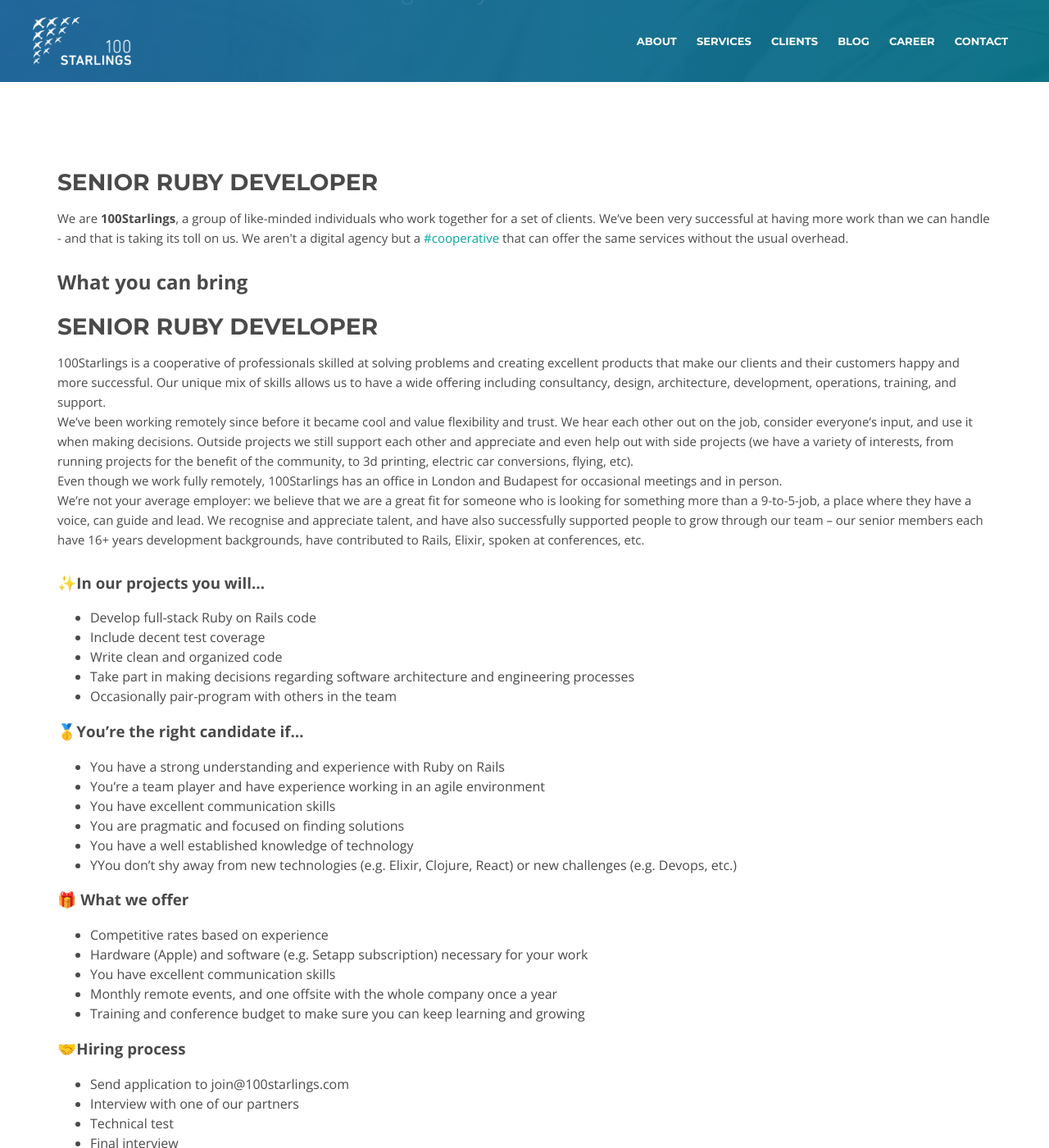
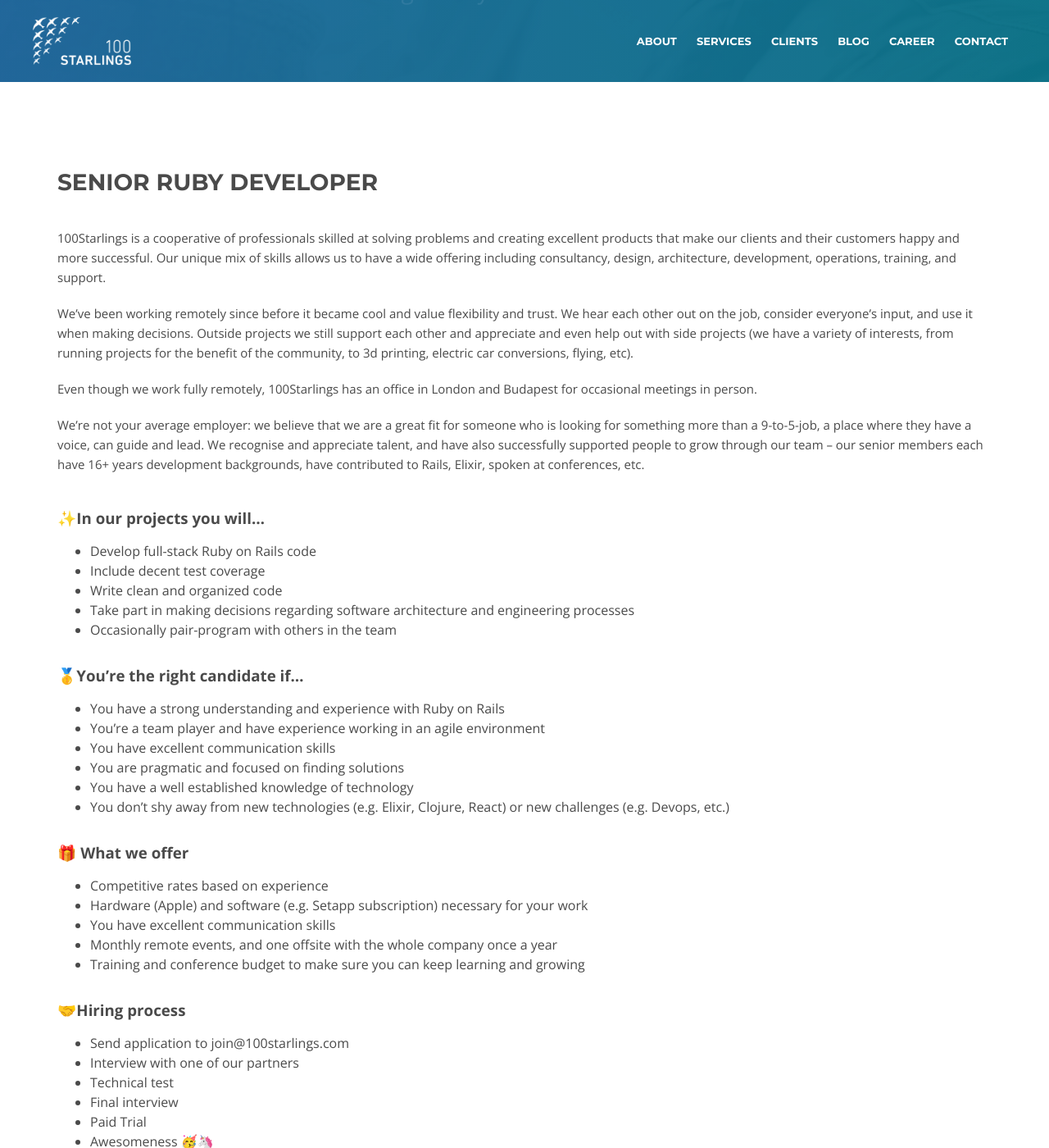
Before and after one commit to 100Starlings/100starlings.github.io, a Jekyll site: the page built from career/senior-ruby-developer.html, in a window 1280 px wide and 1400 px high, scrolled down 300 px. Shown: the whole window at 82% size. Built offline with Jekyll 4.4.1, drawn with Linux system fonts in a browser that asks for light colours; nearby versions of some CDN libraries; comment, search, counter and statistics services are not loaded; some of the changed text lies outside the part shown.

Commit message:
Removed text from the new advert (#23)
Co-authored-by: Matt Morvai <matt.morvai@100starlings.com>

```diff
--- a/_layouts/career.html
+++ b/_layouts/career.html
@@ -11,48 +11,12 @@ layout: default
 <section class="content" id="career-advert">
   <div class="container">
     <article class="post-content">
-      <h1>{{ page.title }}</h1>
-
-      <section id="career-intro">
-        <p>We are <strong>100Starlings</strong>, a group of like-minded individuals who work together for a set of clients. We’ve been very successful at having more work than we can handle - and that is taking its toll on us. We aren't a digital agency but a <span class="hashtag">#cooperative</span> that can offer the same services without the usual overhead.</p>
-      </section>
 
       <section id="career-requirements">
-        <h2>What you can bring</h2>
-
         {{ content }}
       </section>
 
-      <section id="career-about-us">
-        <h2>A bit more about us</h2>
 
-        <p>What we can offer is a great team, competitive rates and all the benefits of working in a <span class="hashtag">#cooperative</span>, like a yearly <span class="hashtag">#trainingbudget</span> and an appreciation that we are all human beings.</p>
-
-        <p>You can be a permanent employee, or work contract. At the end of the day, it’s the hours you put in, and impact you produce that matters. You will be rewarded according to your skills. If you excel and contribute to success, we allocate bonuses based on individual performance as a means of profit sharing.</p>
-
-      </section>
-
-      <section id="career-cta">
-        <h2>HOW TO APPLY</h2>
-        <ul>
-          <li>Send examples of your work at
-            <strong>career@100starlings.com</strong>.</li>
-          <li>Do you have a blog or a twitter feed so that we could see what motivates you?</li>
-        </ul>
-
-      </section>
-
-      <!-- <section id="career-more">
-        <h2>We're also looking for:</h2>
-
-        <ul>
-          {% for advert in site.pages %}
-          {% if advert.path contains "career/" and advert.url != page.url %}
-            <li><a href="{{ advert.url }}">{{ advert.title }}</a></li>
-          {% endif %}
-          {% endfor %}
-        </ul>
-      </section> -->
     </article>
   </div>
 </section>
--- a/_sass/_base.scss
+++ b/_sass/_base.scss
@@ -55,6 +55,11 @@ p {
     line-height: 24px;
     font-weight: 400;
     color: #4a4a4a;
+}
+
+h3  {
+    margin-top: 2rem;
+    margin-bottom: 1rem;
 }
 
 hr {
@@ -541,6 +546,15 @@ section.content h1 {
     padding: 10px 0;
 }
 
+.ad-title   {
+    margin-bottom:  1.5rem !important;
+}
+
+.career-adv-title   {
+    text-decoration: none;
+    color: white;
+}
+
 section.content h1.title-center {
     text-align: center;
 }
--- a/career.html
+++ b/career.html
@@ -13,7 +13,7 @@ permalink: /career/
   <div class="container">
     {% for advert in site.pages %}
     {% if advert.path contains "career/" %}
-      <div class="career-adv"><a href="{{ advert.url }}">{{ advert.title }}</a></div>
+    <a href="{{ advert.url }}" class="career-adv"><div class="career-adv-title">{{ advert.title }}</div></a>
     {% endif %}
     {% endfor %}
   </div>
--- a/career/senior-ruby-developer.html
+++ b/career/senior-ruby-developer.html
@@ -4,27 +4,34 @@ title: Senior Ruby Developer
 permalink: /career/senior-ruby-developer/
 ---
 
-<h1>Senior Ruby Developer</h1>
+<h1 class="ad-title">Senior Ruby Developer</h1>
 
-<p>100Starlings is a cooperative of professionals skilled at solving problems and creating excellent products that make
+<p>
+  100Starlings is a cooperative of professionals skilled at solving problems and creating excellent products that make
   our clients and their customers happy and more successful. Our unique mix of skills allows us to have a wide offering
   including consultancy, design, architecture, development, operations, training, and support.
-  <br>
+</p>
+<p>
   We’ve been working remotely since before it became cool and value flexibility and trust. We hear each other out on the
   job, consider everyone’s input, and use it when making decisions. Outside projects we still support each other and
   appreciate and even help out with side projects (we have a variety of interests, from running projects for the benefit
   of the community, to 3d printing, electric car conversions, flying, etc).
-  <br>
-  Even though we work fully remotely, 100Starlings has an office in London and Budapest for occasional meetings and in
+</p>
+  <p>
+  Even though we work fully remotely, 100Starlings has an office in London and Budapest for occasional meetings in
   person.
-  <br>
+</p>
+<p>
   We’re not your average employer: we believe that we are a great fit for someone who is looking for something more than
   a 9-to-5-job, a place where they have a voice, can guide and lead. We recognise and appreciate talent, and have also
   successfully supported people to grow through our team – our senior members each have 16+ years development
   backgrounds, have contributed to Rails, Elixir, spoken at conferences, etc.
+
 </p>
 
-<h3>✨In our projects you will…</h3>
+<h3>
+  ✨In our projects you will…
+</h3>
 
 <ul>
   <li>Develop full-stack Ruby on Rails code</li>
@@ -34,7 +41,9 @@ permalink: /career/senior-ruby-developer/
   <li>Occasionally pair-program with others in the team</li>
 </ul>
 
-<h3>🥇You’re the right candidate if…</h3>
+<h3>
+  🥇You’re the right candidate if…
+</h3>
 
 <ul>
   <li>You have a strong understanding and experience with Ruby on Rails</li>
@@ -42,10 +51,12 @@ permalink: /career/senior-ruby-developer/
   <li>You have excellent communication skills</li>
   <li>You are pragmatic and focused on finding solutions</li>
   <li>You have a well established knowledge of technology</li>
-  <li>YYou don’t shy away from new technologies (e.g. Elixir, Clojure, React) or new challenges (e.g. Devops, etc.)</li>
+  <li>You don’t shy away from new technologies (e.g. Elixir, Clojure, React) or new challenges (e.g. Devops, etc.)</li>
 </ul>
 
-<h3>🎁 What we offer</h3>
+<h3>
+  🎁 What we offer
+</h3>
 
 <ul>
   <li>Competitive rates based on experience</li>
@@ -55,7 +66,9 @@ permalink: /career/senior-ruby-developer/
   <li>Training and conference budget to make sure you can keep learning and growing</li>
 </ul>
 
-<h3>🤝Hiring process</h3>
+<h3>
+  🤝Hiring process
+</h3>
 
 <ul>
   <li>Send application to join@100starlings.com</li>
```
Also changed, not shown: Gemfile (line endings or trailing spaces), Gemfile.lock, 1 other file.
